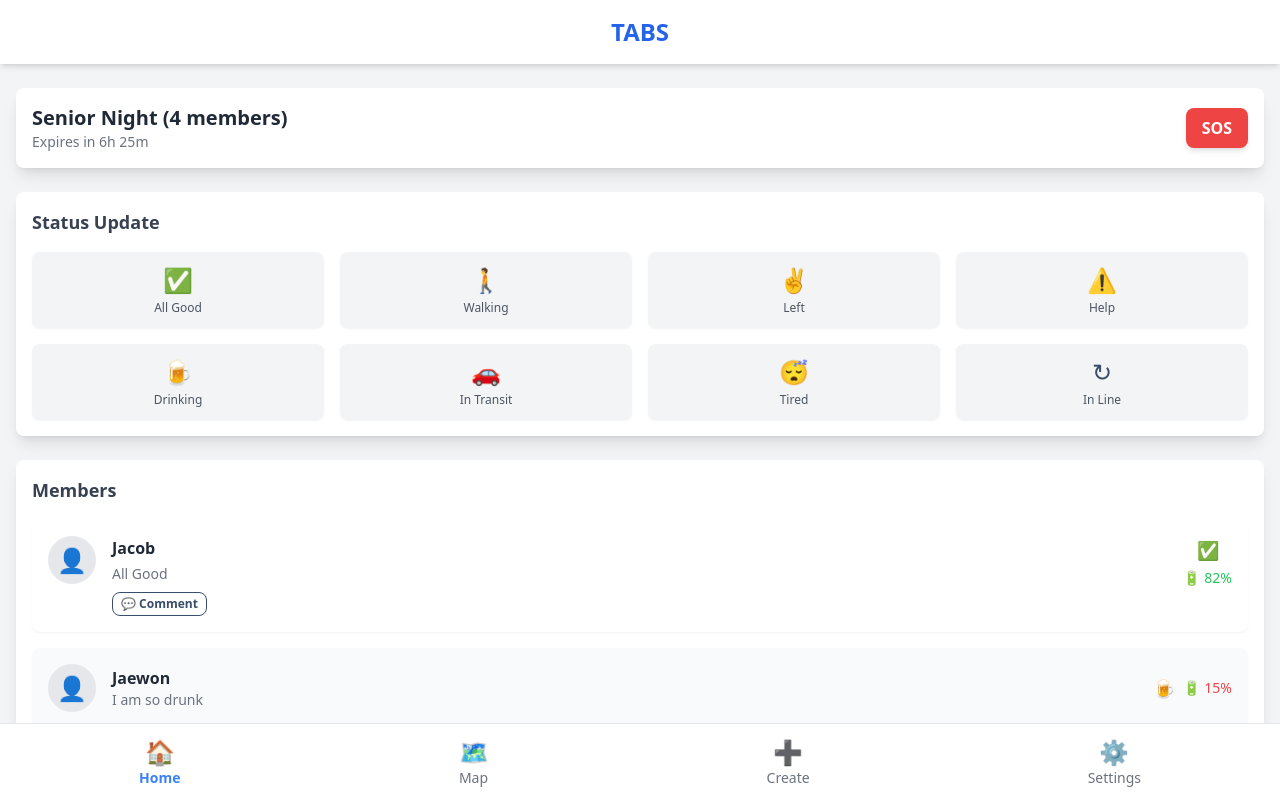
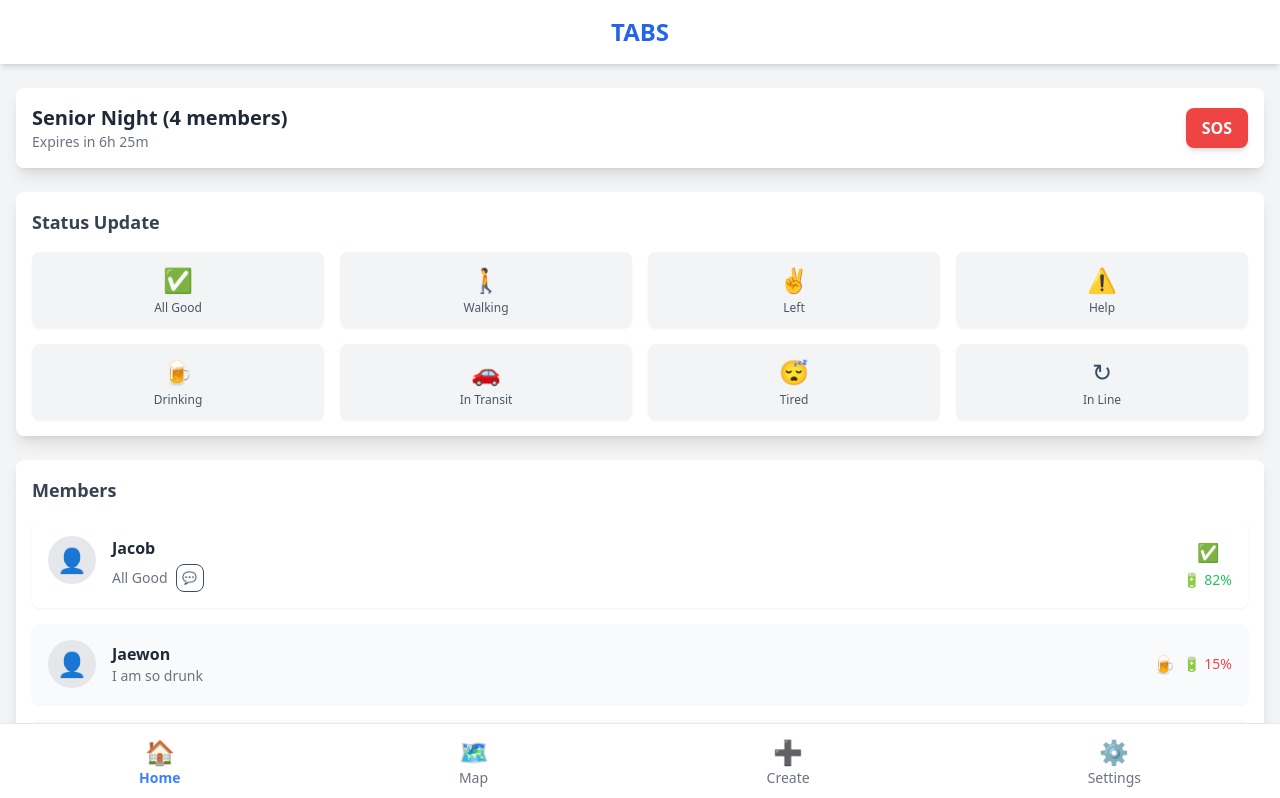
Before and after one commit to jaketng/tabs-ui, a React (Vite) app: page / in a window 1280 px wide. Shown: the top 798 px of the page. Built offline with nearby package versions, Linux system fonts and the light colour scheme.

Commit message:
Fixed comment button styling

```diff
--- a/src/components/MainUserStatusCard.jsx
+++ b/src/components/MainUserStatusCard.jsx
@@ -11,68 +11,73 @@ const MainUserStatusCard = ({
   const [newStatus, setNewStatus] = useState(status);
   const [error, setError] = useState("");
 
-  const CHARACTER_LIMIT = 30; // Set the character limit here
+  const CHARACTER_LIMIT = 30;
 
   const handleInputChange = (e) => {
     const value = e.target.value;
-
     if (value.length <= CHARACTER_LIMIT) {
       setNewStatus(value);
-      setError(""); // Clear error message
+      setError("");
     } else {
-      setError(`Status message cannot exceed ${CHARACTER_LIMIT} characters.`);
+      setError(`Max ${CHARACTER_LIMIT} characters allowed.`);
     }
   };
 
   const handleSave = () => {
     if (!error) {
       onStatusChange(newStatus);
-      setIsEditing(false); // Exit editing mode
+      setIsEditing(false);
     }
   };
 
   return (
-    <div className="flex items-start justify-between bg-white p-4 rounded-lg shadow-sm">
+    <div className="flex justify-between bg-white p-4 rounded-lg shadow-sm">
       {/* Left Section: Avatar and Status */}
-      <div className="flex items-start gap-4">
+      <div className="flex items-start gap-4 flex-1">
         <div className="w-12 h-12 bg-gray-200 rounded-full flex items-center justify-center text-2xl">
           👤
         </div>
-        <div>
+        <div className="flex-1">
           <p className="text-gray-800 font-semibold mb-1">{name}</p>
+          <div className="flex gap-1">
             {isEditing ? (
               <>
                 <input
                   type="text"
-                className="input input-sm input-bordered w-40 mb-1 text-sm"
+                  className="input input-sm input-bordered w-full text-sm"
                   value={newStatus}
                   onChange={handleInputChange}
                   placeholder={`Max ${CHARACTER_LIMIT} characters`}
                 />
-              {error && <p className="text-red-500 text-xs mb-1">{error}</p>}
                 <button
                   onClick={handleSave}
-                className="btn btn-sm btn-success w-full"
+                  className="btn btn-xs btn-success flex items-center justify-center p-1 mr-1"
+                  style={{ width: "28px", height: "28px" }}
                 >
-                Save
+                  ▲
                 </button>
               </>
             ) : (
-            <>
-              <p className="text-sm text-gray-500">{status}</p>
+              <div className="flex items-center gap-2">
+                <p className="text-sm text-gray-500 break-words max-w-32">
+                  {status}
+                </p>
                 <button
                   onClick={() => setIsEditing(true)}
-                className="btn btn-xs btn-outline mt-2"
+                  className="btn btn-xs btn-outline flex-shrink-0"
+                  style={{ width: "28px", height: "28px" }}
                 >
-                💬 Comment
+                  💬
                 </button>
-            </>
+              </div>
             )}
+          </div>
+          {error && <p className="text-red-500 text-xs mt-1">{error}</p>}
         </div>
       </div>
 
       {/* Right Section: Emoji and Battery */}
-      <div className="flex flex-col items-center">
+      <div className="flex flex-col items-center justify-center">
         <span className="text-lg mb-1">{emoji}</span>
         <div className="flex items-center gap-1 text-sm text-green-500">
           <span>🔋</span>
```
Lines whose indentation alone changed are shown as unchanged.
